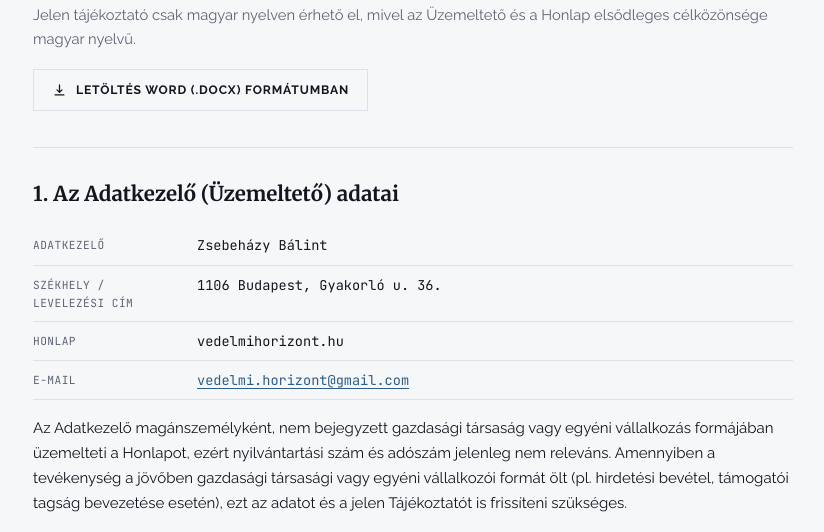
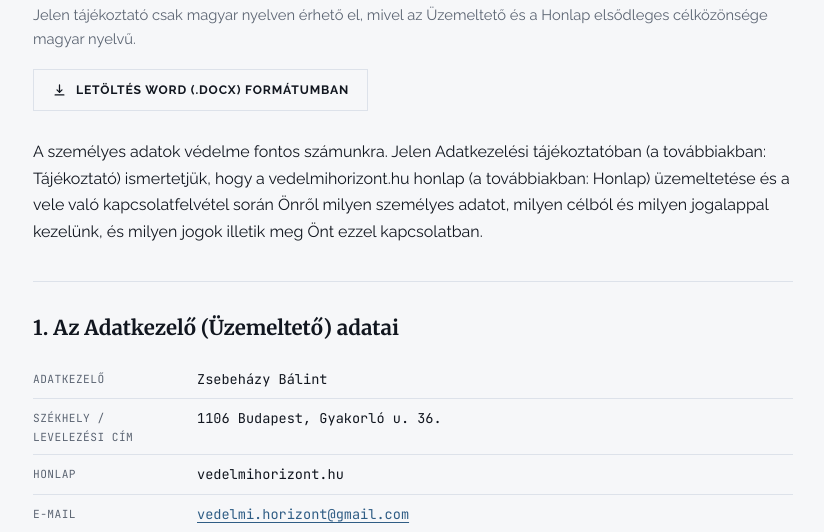
Before and after one commit to zsebehazybalint-dev/VH_weboldal, a plain HTML site: page adatvedelem.html in a window 1280 px wide. Shown: the part 268-800 px from the top of the page, without its empty margins (227-1051 px from the left). Drawn offline with Linux system fonts and the light colour scheme.

Commit message:
Adatvédelem: bevezető mondat visszaállítása, nyilvántartási/adószám bekezdés eltávolítása

```diff
--- a/adatvedelem.html
+++ b/adatvedelem.html
@@ -214,6 +214,8 @@ footer p.legal a:hover{color:var(--accent-text)}
     </a>
   </div>
 
+  <p style="margin-top:28px">A személyes adatok védelme fontos számunkra. Jelen Adatkezelési tájékoztatóban (a továbbiakban: Tájékoztató) ismertetjük, hogy a vedelmihorizont.hu honlap (a továbbiakban: Honlap) üzemeltetése és a vele való kapcsolatfelvétel során Önről milyen személyes adatot, milyen célból és milyen jogalappal kezelünk, és milyen jogok illetik meg Önt ezzel kapcsolatban.</p>
+
   <section class="legal-section">
     <h2>1. Az Adatkezelő (Üzemeltető) adatai</h2>
     <div class="kv">
@@ -222,7 +224,6 @@ footer p.legal a:hover{color:var(--accent-text)}
       <div><span class="k">Honlap</span><span>vedelmihorizont.hu</span></div>
       <div><span class="k">E-mail</span><span><a href="mailto:vedelmi.horizont@gmail.com">vedelmi.horizont@gmail.com</a></span></div>
     </div>
-    <p style="margin-top:16px">Az Adatkezelő magánszemélyként, nem bejegyzett gazdasági társaság vagy egyéni vállalkozás formájában üzemelteti a Honlapot, ezért nyilvántartási szám és adószám jelenleg nem releváns. Amennyiben a tevékenység a jövőben gazdasági társasági vagy egyéni vállalkozói formát ölt (pl. hirdetési bevétel, támogatói tagság bevezetése esetén), ezt az adatot és a jelen Tájékoztatót is frissíteni szükséges.</p>
   </section>
 
   <section class="legal-section">
```
Also changed, not shown: 1 other file.
